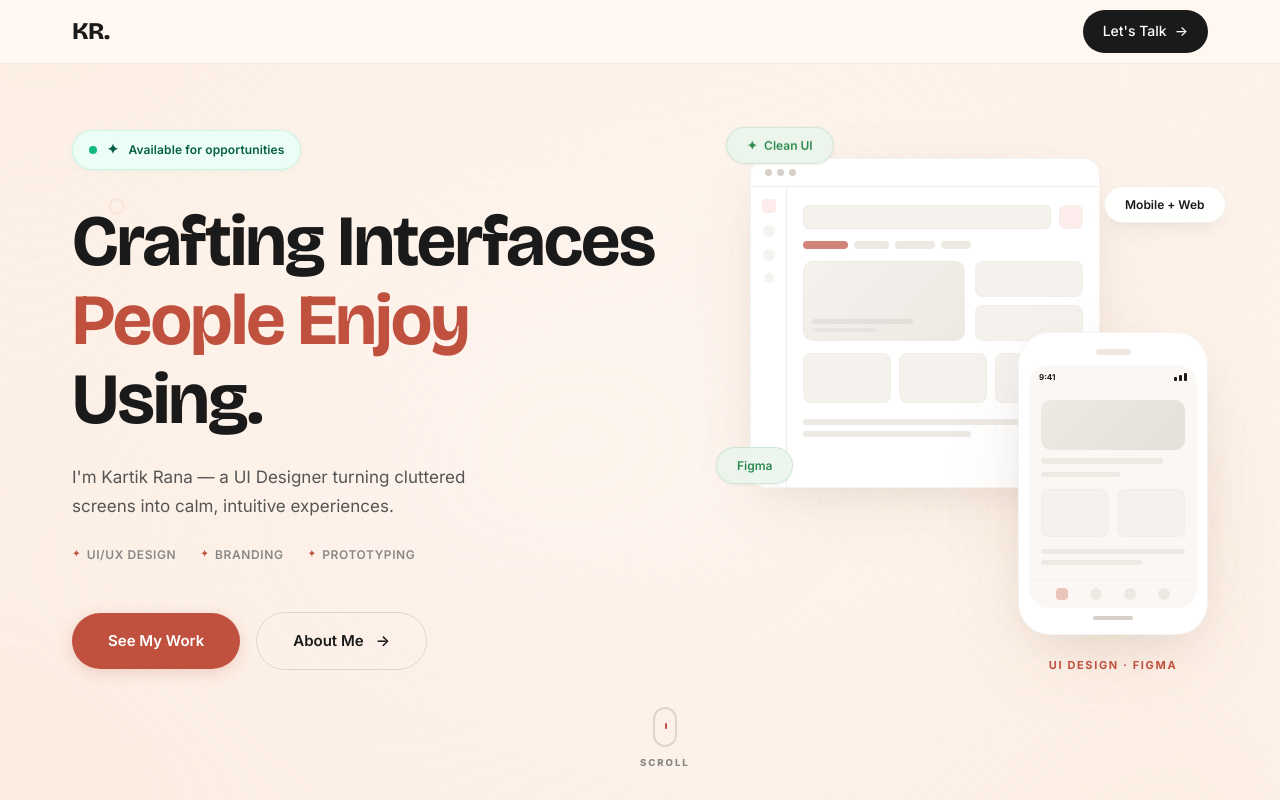
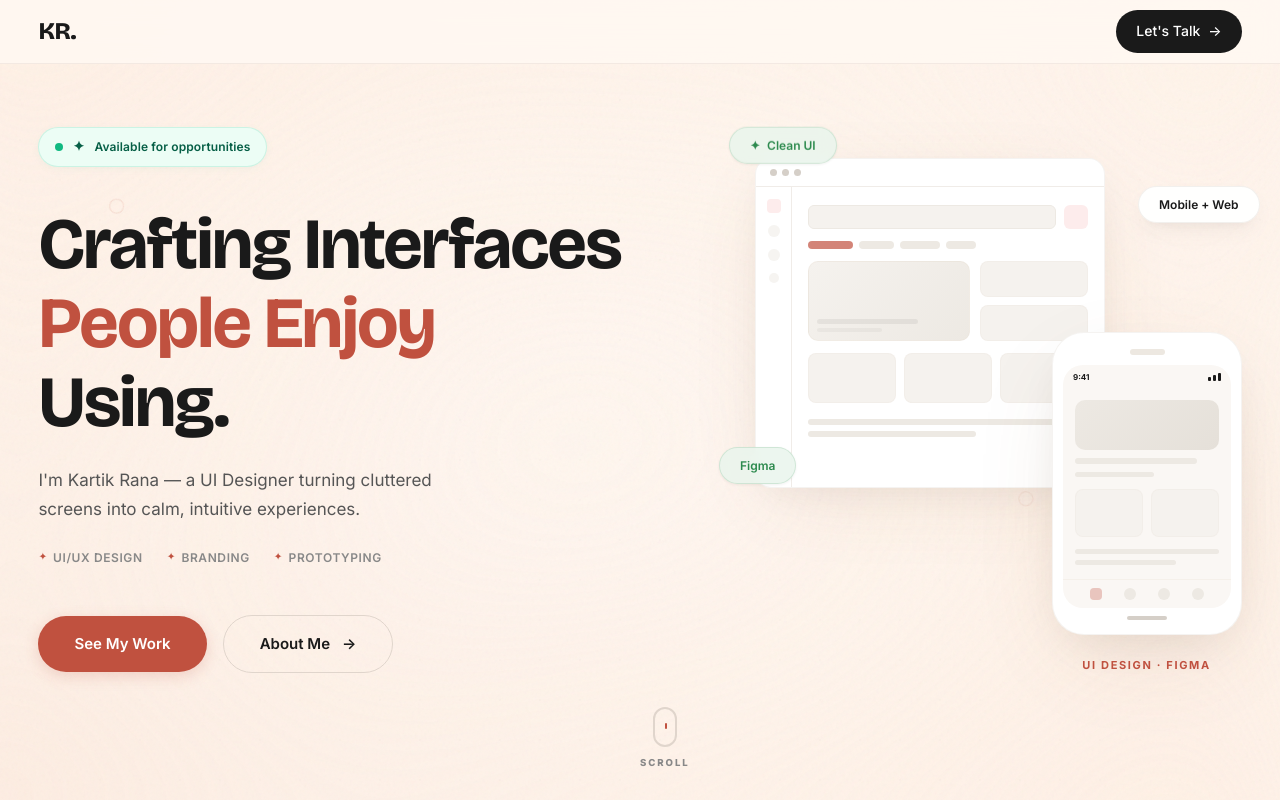
Before and after one commit to kartikrana-08/Portfolio-Kartik, a Preact app: page / in a window 1280 px wide. Shown: the top 800 px of the page. Built offline with nearby package versions, Linux system fonts and the light colour scheme.

Commit message:
Update recent changes

```diff
--- a/src/theme.ts
+++ b/src/theme.ts
@@ -36,7 +36,7 @@ export const theme = {
     sm: '0.5rem',
     md: '1rem',
     lg: '1.5rem',
-    xl: '2rem',
+    xl: 'clamp(1.25rem, 3vw, 2.5rem)',
     '2xl': '3rem',
     '3xl': '4rem',
     '4xl': '6rem',
@@ -64,7 +64,7 @@ export const theme = {
     slow: '0.4s ease',
   },
   layout: {
-    maxWidth: '1200px',
+    maxWidth: '1400px',
     navHeight: '64px',
   },
 }
```
